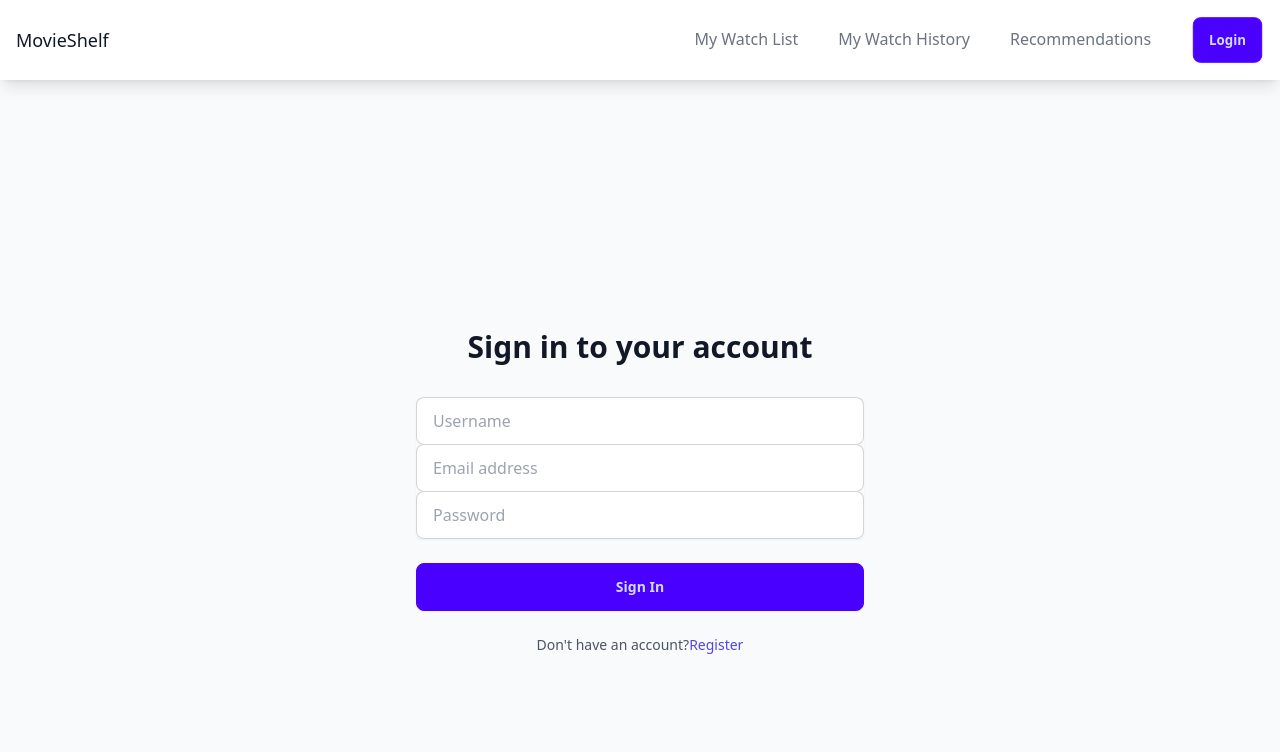
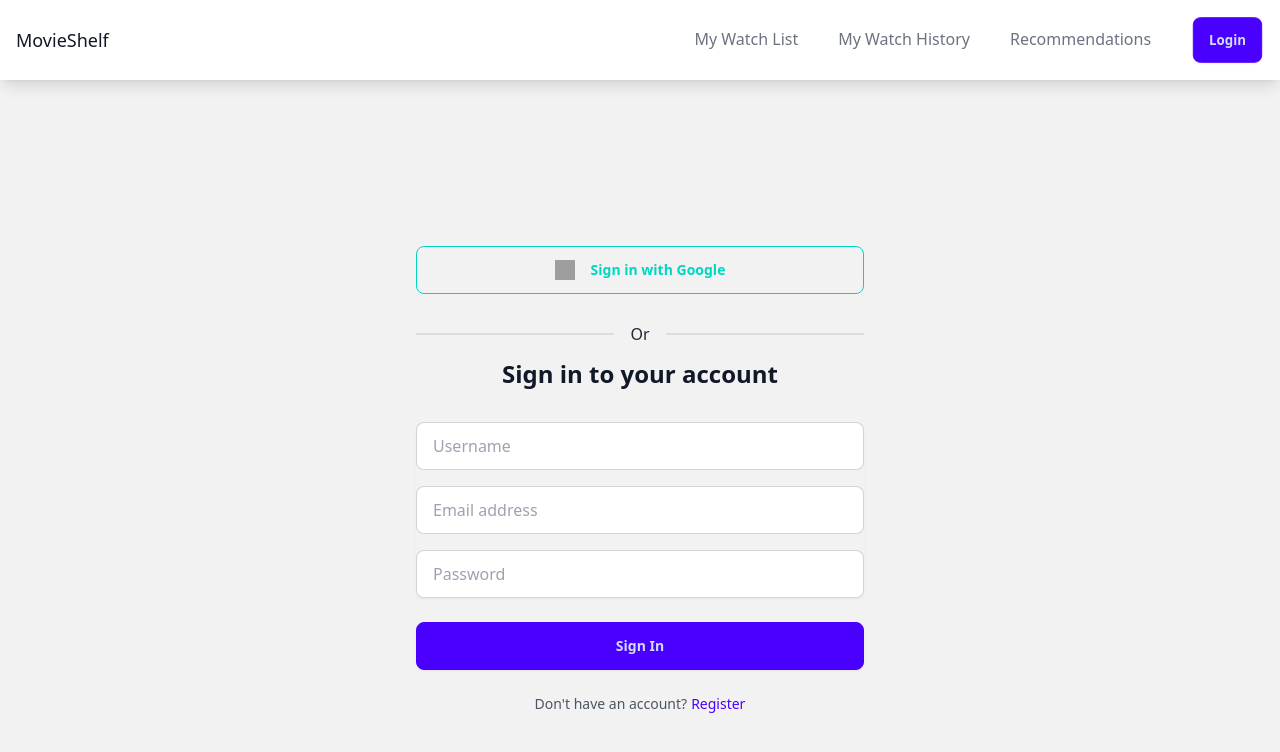
Before and after one commit to varungarg2796/MovieShelf-Frontend, a React (Create React App) app: page /login in a window 1280 px wide. Shown: the top 752 px of the page. Built offline with nearby package versions, Linux system fonts and the light colour scheme; grey boxes are pictures that could not be loaded.

Commit message:
Adding google signin option

```diff
--- a/src/context/UserContext.tsx
+++ b/src/context/UserContext.tsx
@@ -1,5 +1,7 @@
 import React from 'react';
 import { decodeToken } from '../utils/DecodeJwt';
+import Cookies from 'js-cookie';
+
 
 interface User {
   username: string;
@@ -9,10 +11,15 @@ interface User {
 export const UserContext = React.createContext({
   username: '',
   sub: '',
-    setUsername: (username: string) => {},
-    setSub: (sub: string) => {},
-    logout: () => {},
+  setUsername: (username: string) => { },
+  setSub: (sub: string) => { },
+  logout: () => { },
 });
+
+interface UserContext {
+  user: User | null;
+  setUser: (user: User | null) => void;
+}
 
 export const UserProvider: React.FC<{ children: React.ReactNode }> = ({ children }) => {
   const [username, setUsername] = React.useState('');
@@ -34,10 +41,11 @@ React.useEffect(() => {
   const logout = () => {
     setUsername(''); // clear the username
     setSub(''); // clear the sub
+    Cookies.remove('access_token');
   };
 
   return (
-    <UserContext.Provider value={{username, sub, setUsername, setSub, logout }}>
+    <UserContext.Provider value={{ username, sub, setUsername, setSub, logout }}>
       {children}
     </UserContext.Provider>
   );
--- a/src/pages/login.tsx
+++ b/src/pages/login.tsx
@@ -22,7 +22,7 @@ const LoginPage: React.FC = () => {
       });
 
       const { data } = response;
-      document.cookie = "access_token=" +  data.access_token + "; path=/";
+      document.cookie = "access_token=" + data.access_token + "; path=/";
 
       const userData = decodeToken(data.access_token);
 
@@ -38,20 +38,28 @@ const LoginPage: React.FC = () => {
     }
   };
 
-  const handleCreateAccount = () => {
-    // Handle account creation logic here
-  };
-
   return (
-    <div className="h-screen flex items-center justify-center bg-gray-50 py-12 px-4 sm:px-6 lg:px-8">
+    <div className="min-h-screen flex items-center justify-center bg-base-200 py-12 px-4 sm:px-6 lg:px-8">
       <div className="max-w-md w-full space-y-8">
         <div>
-          <h2 className="mt-6 text-center text-3xl font-extrabold text-gray-900">
+        <button
+            onClick={() => window.location.href='http://localhost:3000/auth/google'}
+            className="btn btn-outline btn-accent w-full flex items-center justify-center space-x-2 mb-4"
+          >
+              <img
+                src="https://developers.google.com/identity/images/g-logo.png"
+                alt="Google Logo"
+                className="w-5 h-5"
+              />
+            <span>Sign in with Google</span>
+          </button>
+          <div className="divider">Or</div>
+          <h6 className="text-center text-2xl font-extrabold text-gray-900 mb-6">
             Sign in to your account
-          </h2>
+          </h6>
         </div>
         <form className="mt-8 space-y-6" onSubmit={handleSubmit}>
-          <div className="rounded-md shadow-sm -space-y-px">
+          <div className="rounded-md shadow-sm space-y-4">
             <div>
               <label htmlFor="username" className="sr-only">Username</label>
               <input id="username" name="username" type="text" required className="input input-bordered w-full" placeholder="Username" value={username} onChange={e => setUsername(e.target.value)} />
@@ -75,7 +83,7 @@ const LoginPage: React.FC = () => {
           <div>
             <p className="mt-2 text-center text-sm text-gray-600">
               Don't have an account?
-              <Link to="/signup" className="font-medium text-indigo-600 hover:text-indigo-500">
+              <Link to="/signup" className="font-medium text-primary hover:underline ml-1">
                 Register
               </Link>
             </p>
```
Lines whose indentation alone changed are shown as unchanged.
